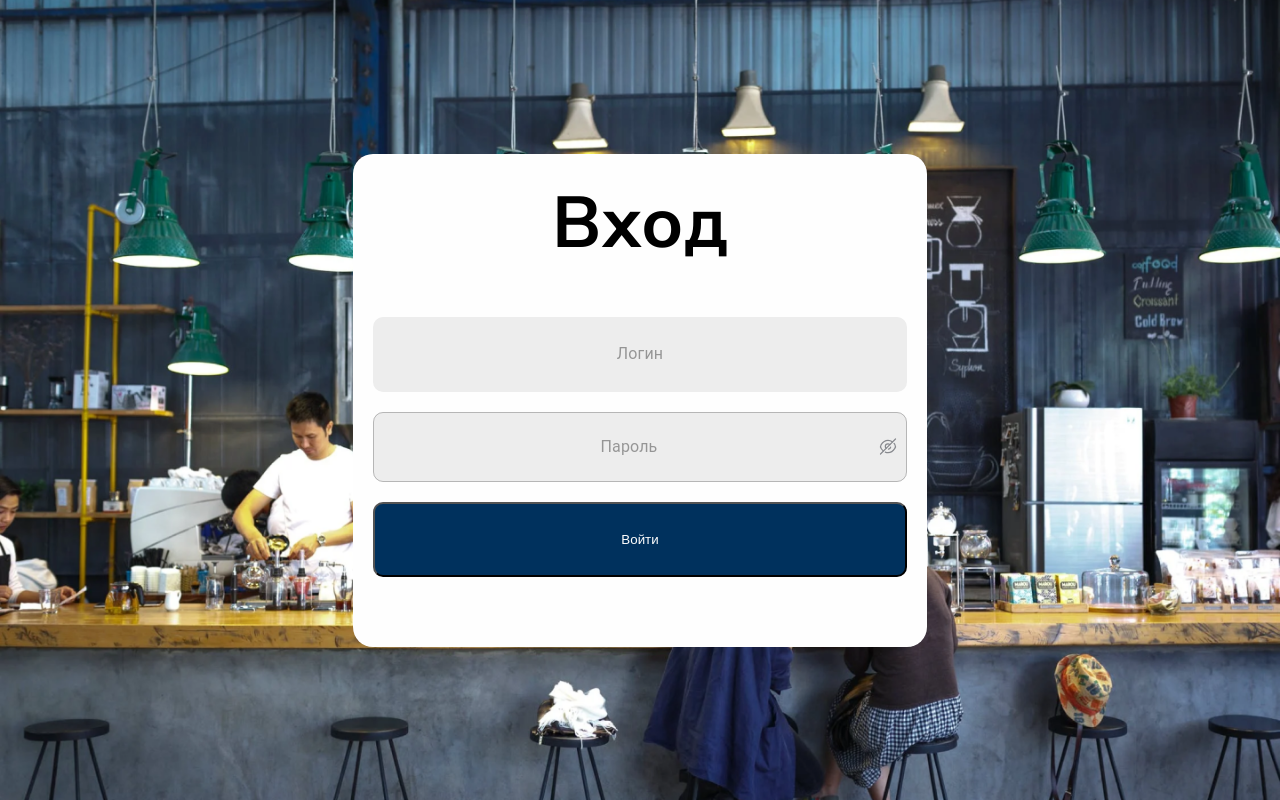
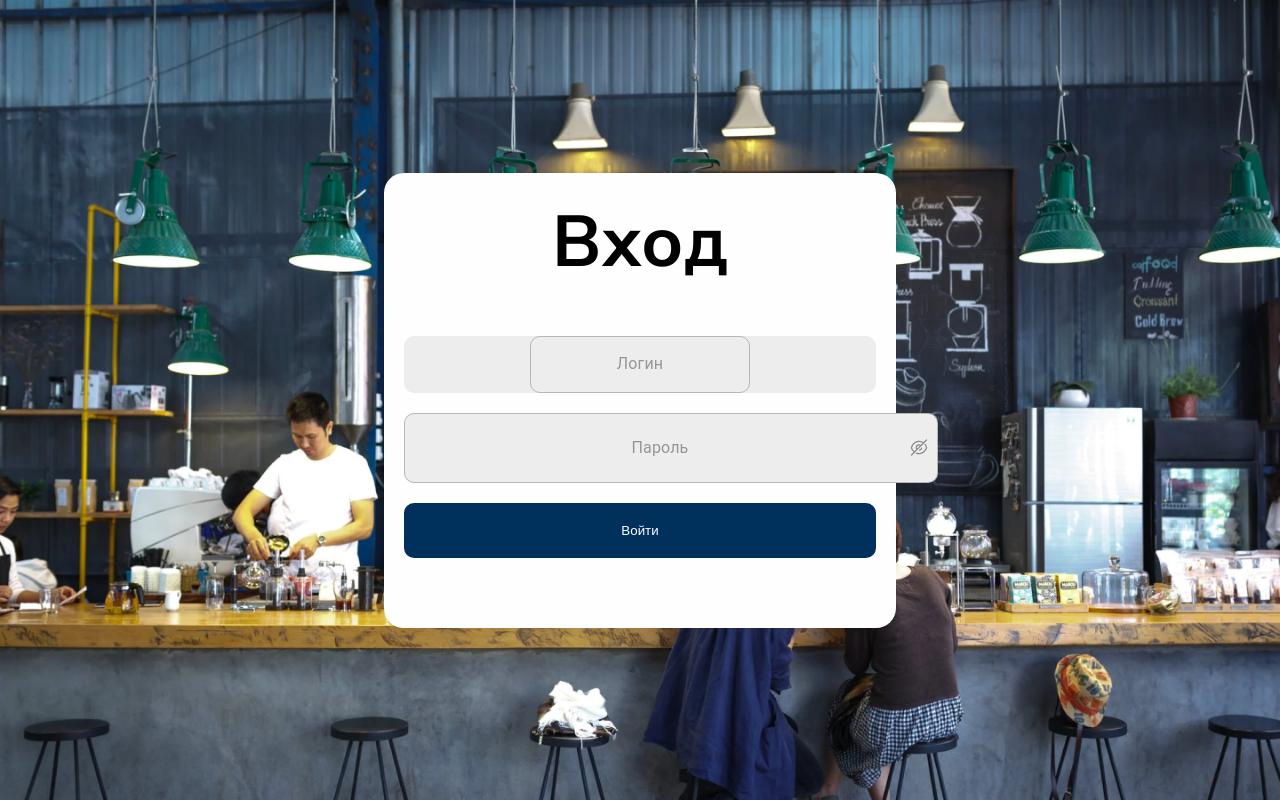
Before and after one commit to Begimai7/neocafe_fixiki, a React (Vite) app: page / in a window 1280 px wide. Built offline with nearby package versions, Linux system fonts and the light colour scheme.

Commit message:
Update AdminAuth.jsx

```diff
--- a/src/components/admin/AdminAuth.jsx
+++ b/src/components/admin/AdminAuth.jsx
@@ -1,20 +1,16 @@
 import React from 'react'
 import AdminBG from '../../assets/img/adminBg.png'
-import { Input, Button, Box, styled } from '@mui/material'
-import PasswordInput from '../UI/PasswordInput'
+import { styled, TextField } from '@mui/material'
+import PasswordInput from '../UI/passwordInput'
 
 const AuthAdmin = () => {
     return (
         <AuthAdminStyled>
             <BoxStyled>
                 <Title>Вход</Title>
-                <InputStyletLog
-                    className="login"
-                    placeholder="Логин"
-                    type="text"
-                />
                 <RelativeBox>
-                    <PasswordInput />
+                    <InputStyletLog placeholder="Логин" type="text" />
+                    <PasswordInput padding="20px 0" />
                 </RelativeBox>
 
                 <ButtonStylet className="clik">Войти</ButtonStylet>
@@ -49,24 +45,15 @@ const AuthAdminStyled = styled('div')(() => ({
     },
 }))
 
-const ImgStyled = styled('img')(() => ({
-    position: 'relative',
-}))
-
-const BoxStyled = styled(Box)(() => ({
+const BoxStyled = styled('form')(() => ({
     display: 'flex',
     margin: '0 auto',
+    width: '40%',
     flexDirection: 'column',
     justifyContent: 'center',
     alignItems: 'center',
     padding: '20px',
     boxSizing: 'border-box',
-    // marginTop:'800px',
-    // position: 'absolute',
-    // width: '614px',
-    // height: '548px',
-    // top: '176px',
-    // left: '413px',
     borderRadius: '20px',
     backgroundColor: '#FEFEFE',
 }))
@@ -80,46 +67,41 @@ const Title = styled('h1')(() => ({
     marginBottom: '45px',
 }))
 
-const InputStyletLog = styled(Input)(() => ({
-    padding: '24px 16px 24px 16px',
+const InputStyletLog = styled(TextField)(() => ({
     borderRadius: '10px',
     gap: '10px',
-    width: '534px',
-    height: '75px',
+    width: '100%',
+    outline: 'none',
     marginBottom: '20px',
+    border: 'none',
+    outline: 'none',
     background: '#EDEDED',
     borderBottom: 'none',
-    '::before': {
-        borderBottom: 'none',
+    '.css-9ddj71-MuiInputBase-root-MuiOutlinedInput-root ': {
+        borderRadius: '10px',
     },
-    '.css-11oaws3-MuiInputBase-root-MuiInput-root::after': {
-        borderBottom: 'none',
+    '.css-1t8l2tu-MuiInputBase-input-MuiOutlinedInput-input': {
+        padding: '17px 0',
     },
 }))
 
 const RelativeBox = styled('div')(() => ({
-    position: 'relative',
-}))
-
-const IconButton = styled('img')(() => ({
-    zIndex: '10',
-    position: 'absolute',
-    right: 22,
-    top: 25,
-    width: '22px',
-    height: '22px',
-    flexShrink: '0',
+    width: '100%',
 }))
 
 const ButtonStylet = styled('button')(() => ({
-    padding: '24px 16px 24px 16px',
+    padding: '20px 0',
+    border: 'none',
     borderRadius: '10px',
     gap: '10px',
-    width: '534px',
+    width: '100%',
     color: '#FEFEFE',
     backgroundColor: '#00315D',
-    height: '75px',
     marginBottom: '50px',
     borderRadius: '10px',
     animation: 'none',
+
+    ':hover': {
+        background: '',
+    },
 }))
```
